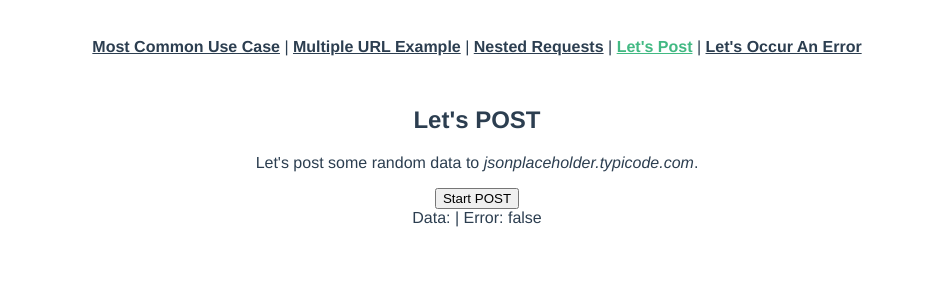
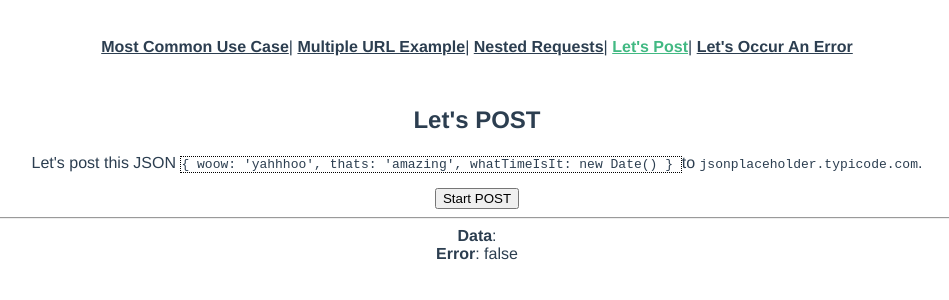
Before and after one commit to TareqNewazShahriar/A-Fetch-Component-Using-Vue, a Vue app: page /#/lets-post in a window 1280 px wide. Shown: the top 300 px of the page, without its empty margins (163-1112 px from the left). Built offline with nearby package versions, Linux system fonts and the light colour scheme.

Commit message:
Fetch improved. Description added.

```diff
--- a/src/App.vue
+++ b/src/App.vue
@@ -1,17 +1,23 @@
 <template>
 	<div id="app">
 		<div id="nav">
-			<router-link to="/">Most Common Use Case</router-link> |
-			<router-link :to="{name: 'multi-urls'}">Multiple URL Example</router-link> |
-			<router-link :to="{name: 'nested'}">Nested Requests</router-link> |
-         <router-link :to="{name: 'post'}">Let's Post</router-link> |
-         <router-link :to="{name: 'error'}">Let's Occur An Error</router-link>
+			<router-link to="/">Most Common Use Case</router-link>|
+			<router-link :to="{name: 'multi-urls'}">Multiple URL Example</router-link>|
+			<router-link :to="{name: 'nested'}">Nested Requests</router-link>|
+			<router-link :to="{name: 'post'}">Let's Post</router-link>|
+			<router-link :to="{name: 'error'}">Let's Occur An Error</router-link>
 		</div>
 		<router-view />
 	</div>
 </template>
 
 <style>
+* {
+	word-wrap: break-word;
+	word-break: break-word;
+	white-space: normal;
+}
+
 #app {
 	font-family: Avenir, Helvetica, Arial, sans-serif;
 	-webkit-font-smoothing: antialiased;
@@ -32,4 +38,12 @@
 #nav a.router-link-exact-active {
 	color: #42b983;
 }
+
+.inline {
+	display: inline;
+}
+
+.border {
+	border: 1px dotted black;
+}
 </style>
--- a/src/components/Fetch.vue
+++ b/src/components/Fetch.vue
@@ -17,7 +17,7 @@
 <script>
 export default {
 	props: {
-      start: { type: Boolean, default: true },
+		start: { type: Boolean, default: null },
 		url: [String, Object],
 		options: { type: Object, default: () => ({ method: "GET" }) },
 		responseType: {
@@ -31,18 +31,20 @@ export default {
 		error: false,
 		errorData: null
 	}),
-   watch: {
-      start(newVal) {
+	created() {
+		// If 'start' prop is not used then no need to watch for it
+		if (this.show !== null) {
+			this.$watch("start", function (newVal) {
 				if (newVal === true) {
 					this.error = false;
 					this.loading = true;
 					this.dispatchAll(this.url);
 				}
+			});
 		}
-   },
-   created() {
-      this.loading = this.start;
-      if (this.start === true) this.dispatchAll(this.url);
+
+		this.loading = this.start !== false; // For 'true' or 'undefined', start loading
+		if (this.loading === true) this.dispatchAll(this.url);
 	},
 	methods: {
 		dispatchAll(urlData) {
@@ -66,7 +68,7 @@ export default {
 				);
 
 				if (vm.error) {
-               let unwatch = vm.$watch("error", function(newVal) {
+					let unwatch = vm.$watch("error", function (newVal) {
 						if (newVal === false) {
 							unwatch();
 							vm.$emit("finished", /*is successful?*/ false);
@@ -91,7 +93,9 @@ export default {
 							case 404:
 								throw new Error("Not found.");
 							default:
-                        throw new Error(`${r.status}: ${r.statusText}`);
+								throw new Error(
+									`${r.status}${r.statusText ? ": " : ""}${r.statusText}`
+								);
 						}
 					} else if (r.status === 204) {
 						return null;
--- a/src/views/LetsOccurAnError.vue
+++ b/src/views/LetsOccurAnError.vue
@@ -1,9 +1,9 @@
 <template>
 	<div>
 		<h2>Let's Occur An Error</h2>
-
+		<p>The Fetch component will hit to an wrong URL to occur an error.</p>
 		<button @click="start = true">To occur an error - hit me</button>
-      <br />
+		<hr />
 		Error Occurred? {{isError}}
 		<div v-show="completed">Fetch finished</div>
 
--- a/src/views/LetsPost.vue
+++ b/src/views/LetsPost.vue
@@ -2,11 +2,17 @@
    <div>
       <h2>Let's POST</h2>
 		<p>
-			Let's post some random data to <i>jsonplaceholder.typicode.com</i>.
+			Let's post this JSON
+			<pre class="inline border">
+				{ woow: 'yahhhoo', thats: 'amazing', whatTimeIsIt: new Date() }
+			</pre>
+			to <pre class="inline">jsonplaceholder.typicode.com</pre>.
 		</p>
       <button @click="start = true">Start POST</button>
-      <br />
-      Data: {{data}} | Error: {{isError}}
+		<hr />
+      <b>Data</b>: {{data}}
+		<br />
+		<b>Error</b>: {{isError}}
 
       <Fetch
          :start="start"
--- a/src/views/MostCommonUseCase.vue
+++ b/src/views/MostCommonUseCase.vue
@@ -1,6 +1,8 @@
 <template>
    <div>
       <h2>Most Common Use Case</h2>
+		<p>Fetch component will fetch a small JSON from <pre class="inline">https://yesno.wtf/api</pre>.</p>
+		<hr />
       <pre>{{data}}</pre>
       <Fetch url="https://yesno.wtf/api" @resolved="json => data = json" />
    </div>
--- a/src/views/MultiUrlExample.vue
+++ b/src/views/MultiUrlExample.vue
@@ -1,7 +1,8 @@
 <template>
    <div>
       <h2>Multiple URL Example</h2>
-
+		<p>This page will initiate two http requests.</p>
+		<hr />
       <pre>{{data1}}</pre>
       <pre>{{data2}}</pre>
 
--- a/src/views/NestedRequests.vue
+++ b/src/views/NestedRequests.vue
@@ -1,16 +1,20 @@
 <template>
 	<div>
 		<h2>Nested Requests</h2>
+		<p>
+			Fetch component will load a location list into a dropdown. When
+			a dropdown item will be selected, its areas will be fetched.
+		</p>
+		<hr />
+
 		<h5>Select a location to fetch its areas:</h5>
 		<select v-model="selectedUrl" @change="locationChanged = true">
 			<option v-for="item in locations" :value="item.url" :key="item.name">{{item.name}}</option>
 		</select>
-      <div v-for="(area, i) in areas" :key="area.name">
-         {{i+1}}. {{area.name}}
-      </div>
+		<div v-for="(area, i) in areas" :key="area.name">{{i+1}}. {{area.name}}</div>
 
-      <!-- PokéAPI is free and open to use. And it is requested to
-         abide by the fair use policy. -->
+		<!-- PokéAPI is free and open to use.
+		And it is requested to abide by the fair use policy.-->
 		<Fetch
 			url="https://pokeapi.co/api/v2/location?offset=20&limit=10"
 			@resolved="data => locations = data.results"
```
Lines whose indentation alone changed are shown as unchanged.
